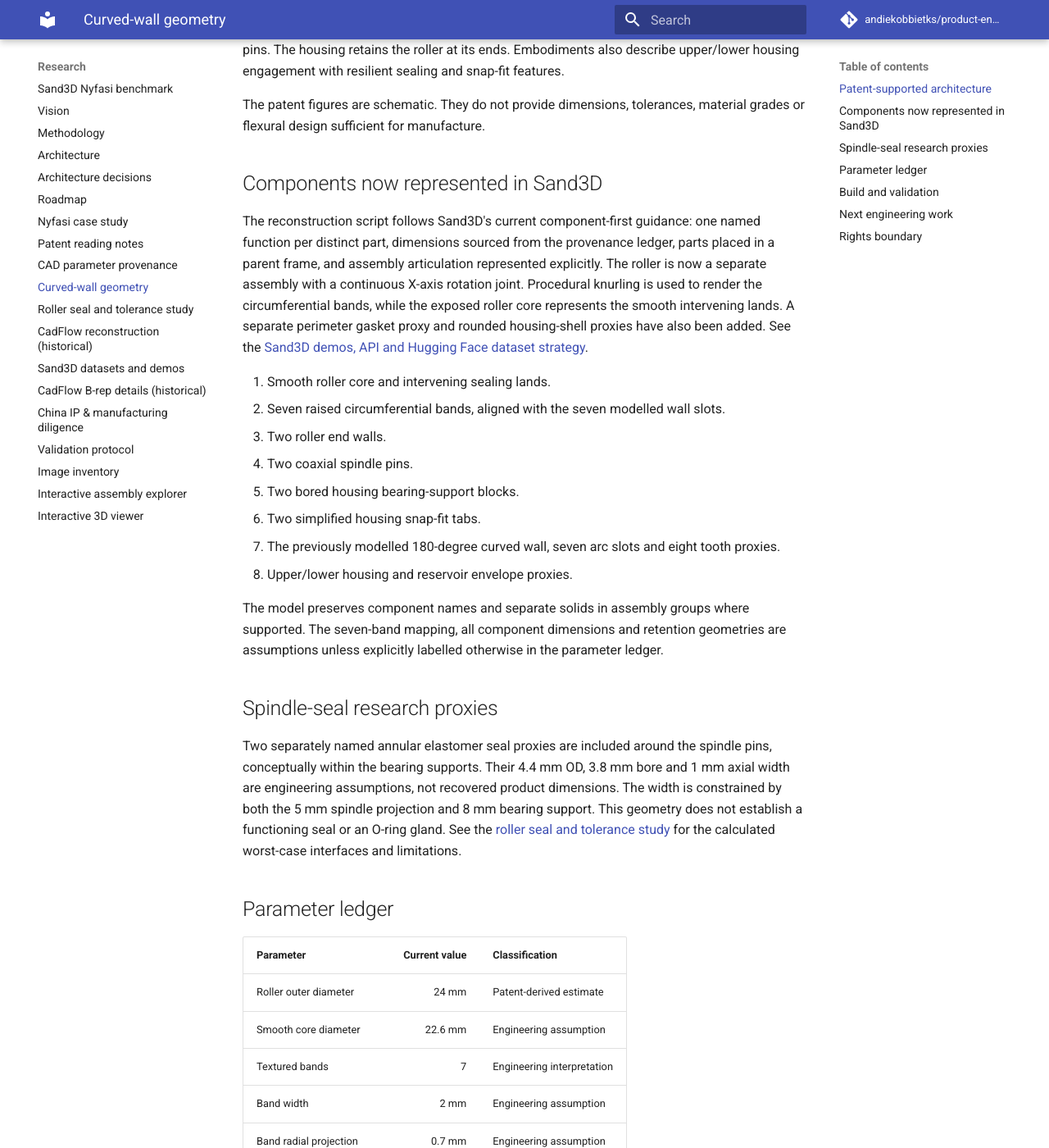
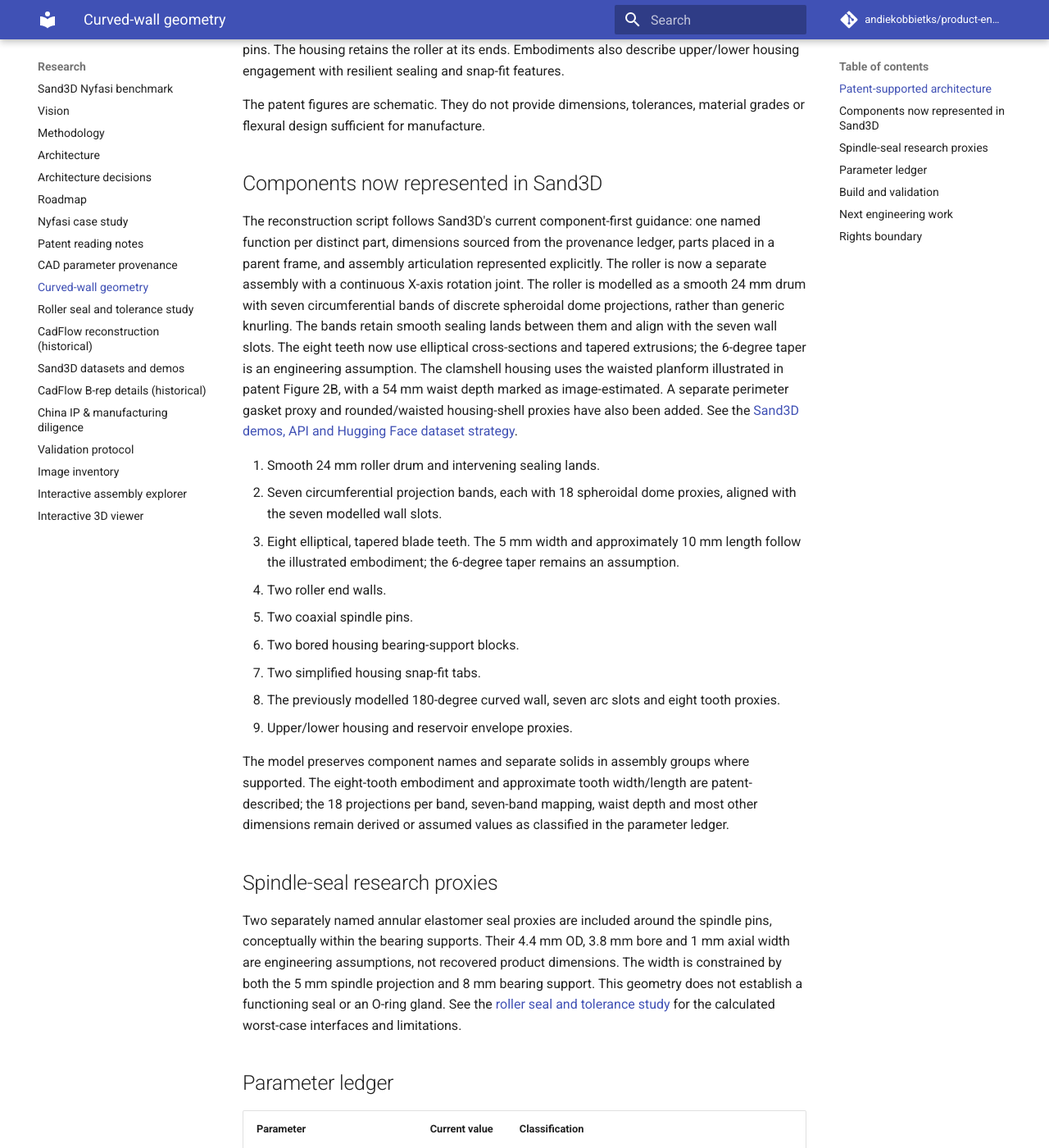
Before and after one commit to andiekobbietks/product-engineering-lab, an MkDocs documentation site: the page built from docs/experiments/curved-wall-geometry.md, in a window 1280 px wide and 1400 px high, scrolled down 373 px. Shown: the whole window at 82% size. Built offline with MkDocs 1.6.1 and Material for MkDocs 9.7.7, drawn with Linux system fonts in a browser that asks for light colours; comment, search, counter and statistics services are not loaded; some of the changed text lies outside the part shown.

Commit message:
Update geometry documentation for tapered teeth, roller projections and waisted housing

```diff
--- a/docs/experiments/curved-wall-geometry.md
+++ b/docs/experiments/curved-wall-geometry.md
@@ -11,10 +11,11 @@ The patent figures are schematic. They do not provide dimensions, tolerances, ma
 
 ## Components now represented in Sand3D
 
-The reconstruction script follows Sand3D's current component-first guidance: one named function per distinct part, dimensions sourced from the provenance ledger, parts placed in a parent frame, and assembly articulation represented explicitly. The roller is now a separate assembly with a continuous X-axis rotation joint. Procedural knurling is used to render the circumferential bands, while the exposed roller core represents the smooth intervening lands. A separate perimeter gasket proxy and rounded housing-shell proxies have also been added. See the [Sand3D demos, API and Hugging Face dataset strategy](sand3d-dataset-strategy.md).
+The reconstruction script follows Sand3D's current component-first guidance: one named function per distinct part, dimensions sourced from the provenance ledger, parts placed in a parent frame, and assembly articulation represented explicitly. The roller is now a separate assembly with a continuous X-axis rotation joint. The roller is modelled as a smooth 24 mm drum with seven circumferential bands of discrete spheroidal dome projections, rather than generic knurling. The bands retain smooth sealing lands between them and align with the seven wall slots. The eight teeth now use elliptical cross-sections and tapered extrusions; the 6-degree taper is an engineering assumption. The clamshell housing uses the waisted planform illustrated in patent Figure 2B, with a 54 mm waist depth marked as image-estimated. A separate perimeter gasket proxy and rounded/waisted housing-shell proxies have also been added. See the [Sand3D demos, API and Hugging Face dataset strategy](sand3d-dataset-strategy.md).
 
-1. Smooth roller core and intervening sealing lands.
-2. Seven raised circumferential bands, aligned with the seven modelled wall slots.
+1. Smooth 24 mm roller drum and intervening sealing lands.
+2. Seven circumferential projection bands, each with 18 spheroidal dome proxies, aligned with the seven modelled wall slots.
+3. Eight elliptical, tapered blade teeth. The 5 mm width and approximately 10 mm length follow the illustrated embodiment; the 6-degree taper remains an assumption.
 3. Two roller end walls.
 4. Two coaxial spindle pins.
 5. Two bored housing bearing-support blocks.
@@ -22,7 +23,7 @@ The reconstruction script follows Sand3D's current component-first guidance: one
 7. The previously modelled 180-degree curved wall, seven arc slots and eight tooth proxies.
 8. Upper/lower housing and reservoir envelope proxies.
 
-The model preserves component names and separate solids in assembly groups where supported. The seven-band mapping, all component dimensions and retention geometries are assumptions unless explicitly labelled otherwise in the parameter ledger.
+The model preserves component names and separate solids in assembly groups where supported. The eight-tooth embodiment and approximate tooth width/length are patent-described; the 18 projections per band, seven-band mapping, waist depth and most other dimensions remain derived or assumed values as classified in the parameter ledger.
 
 ## Spindle-seal research proxies
 
@@ -32,11 +33,14 @@ Two separately named annular elastomer seal proxies are included around the spin
 
 | Parameter | Current value | Classification |
 |---|---:|---|
-| Roller outer diameter | 24 mm | Patent-derived estimate |
-| Smooth core diameter | 22.6 mm | Engineering assumption |
-| Textured bands | 7 | Engineering interpretation |
-| Band width | 2 mm | Engineering assumption |
-| Band radial projection | 0.7 mm | Engineering assumption |
+| Smooth roller drum diameter | 24 mm | Patent-derived estimate |
+| Textured projection bands | 7 | Engineering interpretation |
+| Projections per band | 18 | Engineering assumption derived from circumference and spacing |
+| Projection base diameter / height | 2 mm / 2 mm | Patent-described example |
+| Projection overlap into drum | 0.15 mm | Rendering/geometry assumption |
+| Band axial footprint | 2 mm | Engineering assumption |
+| Housing waist depth | 54 mm | Image-estimated from Figure 2B; low confidence |
+| Tooth taper | 6 degrees | Engineering assumption; not dimensioned by patent |
 | End-wall diameter | 25 mm | Engineering assumption |
 | End-wall thickness | 1.5 mm | Engineering assumption |
 | Spindle-pin diameter | 4 mm | Engineering assumption |
@@ -62,8 +66,8 @@ The geometry validator checks arithmetic, dimensional relationships and envelope
 
 ## Next engineering work
 
-- Replace simple annular bands with the exact disclosed texture/projection pattern after careful figure inspection and, ideally, an authorised sample.
-- Add the elastomeric seal as a separate component and define a measurable compression interface.
+- Calibrate projection count, pitch, cap shape and band alignment against an authorised sample or dimensioned drawing.
+- Refine the elastomeric seal geometry and define a measurable compression interface.
 - Refine bearing supports and spindle retention using an authorised physical sample or supplier drawing.
 - Model snap-fit hooks, lead-ins, undercuts and flexural beams only after dimensions and material data are evidenced.
 - Add contact/clearance inspection and a controlled tolerance stack.
```
